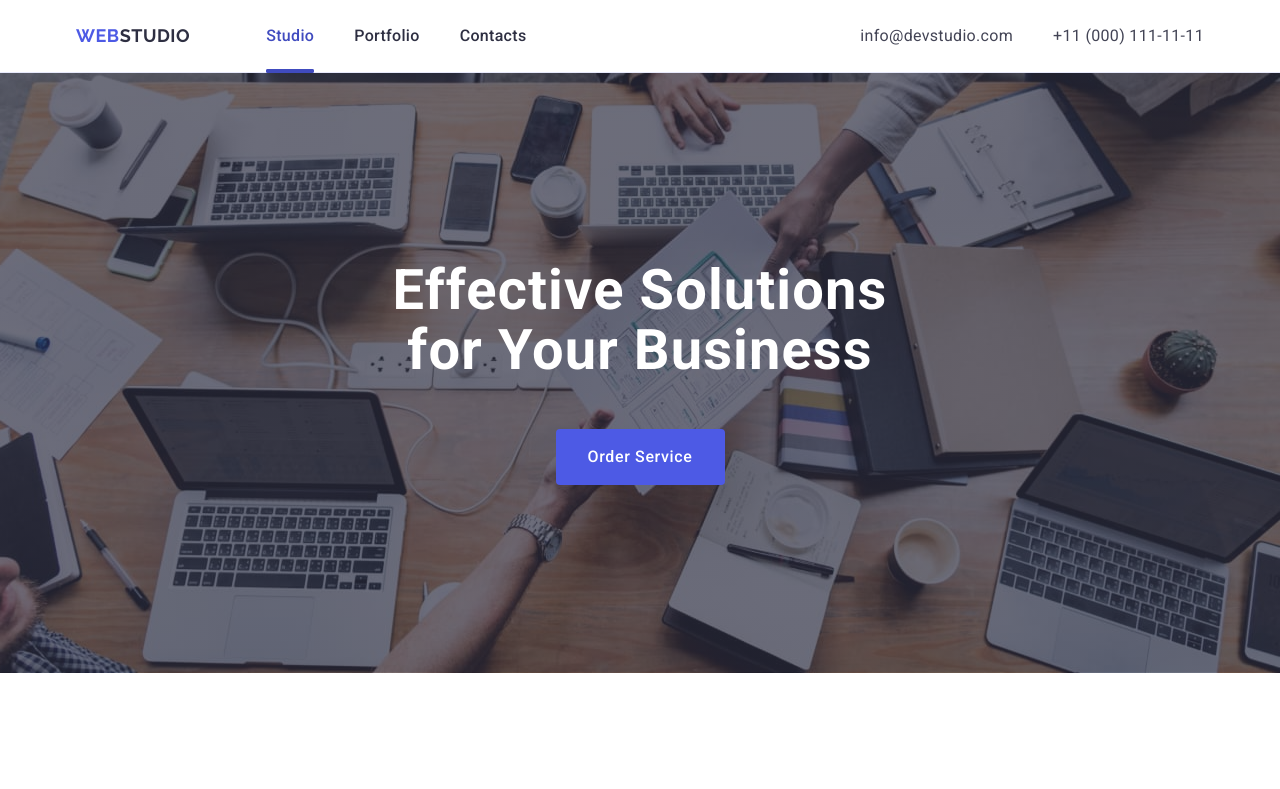
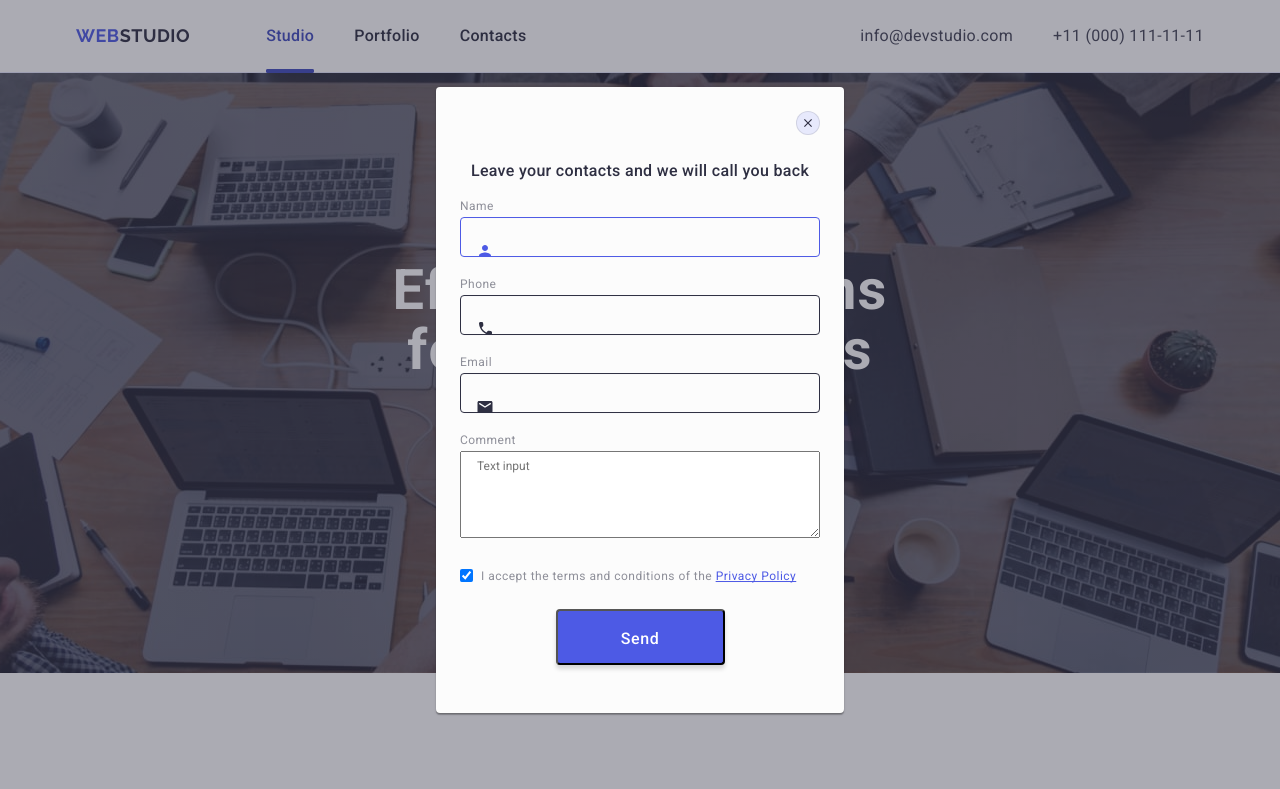
Before and after one commit to KostiukAnton/goit-markup-hw-05, a plain HTML site: page index.html in a window 1280 px wide. Shown: the top 789 px of the page. Drawn offline with nearby package versions, Linux system fonts and the light colour scheme.

Commit message:
bug fixed

```diff
--- a/css/styles.css
+++ b/css/styles.css
@@ -435,6 +435,10 @@ transition: background-color 250ms cubic-bezier(0.4, 0, 0.2, 1);
     margin-bottom: 16px;
 }
 
+.contaiter-social-media {
+    margin-right: 80px;
+}
+
 .contaiter-social-media .social-links-list {
     gap: 16px;
 }
@@ -466,6 +470,7 @@ transition: background-color 250ms cubic-bezier(0.4, 0, 0.2, 1);
     border: 1px solid #fff;
     border-radius: 4px;
     width: 264px;
+    height: 40px;
     box-shadow: 0 4px 4px 0 rgba(0, 0, 0, 0.15);
     background: #2e2f42;
     font-weight: 400;
@@ -481,8 +486,9 @@ transition: background-color 250ms cubic-bezier(0.4, 0, 0.2, 1);
     border-radius: 4px;
     font-family: "Roboto", sans-serif;
     padding: 8px 24px;
-    width: 165px;
+    min-width: 165px;
     height: 40px;
+    border: none;
     font-weight: 500;
     font-size: 16px;
     line-height: 1.5;
@@ -522,29 +528,28 @@ transition: background-color 250ms cubic-bezier(0.4, 0, 0.2, 1);
     justify-content: center;
     align-items: center;
     pointer-events: none;
-    transition: opacity 250ms ease-in-out;
+    transition: opacity 250ms cubic-bezier(0.4, 0, 0.2, 1), visibility 250ms cubic-bezier(0.4, 0, 0.2, 1);
 }
 
-/* .modal-overlay.is-open {
+.modal-overlay.is-open {
     opacity: 1;
     pointer-events: auto;
-} */
+}
 
 .modal {
     box-shadow: 0 1px 1px 0 rgba(0, 0, 0, 0.14), 0 1px 3px 0 rgba(0, 0, 0, 0.12), 0 2px 1px 0 rgba(0, 0, 0, 0.2);
     background: #fcfcfc;
     border-radius: 4px;
-    max-width: 408px;
-    /* max-height: 80%; */
+    width: 408px;
+    min-height: 584px;
     overflow-y: auto;
-    /* display: flex;
-    justify-content: center;
-    align-items: center;
-    flex-direction: column; */
-    position: relative;
-    padding-left: 24px;
-    padding-right: 24px;
-    margin-top: 80px;
+    position: absolute;
+    padding: 72px 24px 24px 24px;
+    top: 50%;
+    left: 50%;
+    transform: translate(-50%, -50%);
+    transition: transform 250ms cubic-bezier(0.4, 0, 0.2, 1);
+
 }
 
 .modal-button-close {
@@ -553,34 +558,35 @@ transition: background-color 250ms cubic-bezier(0.4, 0, 0.2, 1);
     width: 24px;
     height: 24px;
     border: 1px solid rgba(0, 0, 0, 0.1);
-    ;
     border-radius: 50%;
     display: flex;
     justify-content: center;
     align-items: center;
-    transition: background-color 250ms cubic-bezier(0.4, 0, 0.2, 1);
+    transition: background-color 250ms cubic-bezier(0.4, 0, 0.2, 1), border 250ms cubic-bezier(0.4, 0, 0.2, 1);
     position: absolute;
     top: 24px;
     right: 24px;
+    padding: 0;
 
 }
 
 .modal-close-icon {
     fill: #2e2f42;
+    transition: fill 250ms cubic-bezier(0.4, 0, 0.2, 1);
 }
 
 .modal-button-close:hover,
 .modal-button-close:focus {
     background-color: #404bbf;
+    border: none;
 }
 
 .modal-button-close:hover .modal-close-icon,
 .modal-button-close:focus .modal-close-icon {
-    fill: #fff;
+    fill: #ffffff;
 }
 
 .modal-title {
-    margin-top: 72px;
     font-weight: 500;
     font-size: 16px;
     line-height: 1.5;
@@ -596,9 +602,13 @@ transition: background-color 250ms cubic-bezier(0.4, 0, 0.2, 1);
     flex-direction: column;
 }
 
+.modal-form-wraper {
+    margin-bottom: 8px;
+}
+
 .input-title {
-    display: flex;
-    flex-direction: column;
+    display: block;
+    margin-bottom: 4px;
     font-weight: 400;
     font-size: 12px;
     line-height: 1.16667;
@@ -622,6 +632,9 @@ transition: background-color 250ms cubic-bezier(0.4, 0, 0.2, 1);
     border-color: #2e2f42;
     margin-top: 4px;
     margin-bottom: 8px;
+    background-color: transparent;
+    outline: transparent;
+    transition: border-color 250ms cubic-bezier(0.4, 0, 0.2, 1);
 
 }
 
@@ -630,7 +643,9 @@ transition: background-color 250ms cubic-bezier(0.4, 0, 0.2, 1);
     pointer-events: none;
     left: 16px;
     fill: #2e2f42;
-    transition: fill 0.25s ease;
+    transition: fill 250ms cubic-bezier(0.4, 0, 0.2, 1);
+    top: 50%;
+    translateY(-50%);
 }
 
 .modal-input:focus {
@@ -645,6 +660,7 @@ transition: background-color 250ms cubic-bezier(0.4, 0, 0.2, 1);
     margin-top: 4px;
     padding: 8px 16px;
     margin-bottom: 16px;
+    width: 100%;
 }
 
 .checkbox-title {
--- a/index.html
+++ b/index.html
@@ -439,7 +439,7 @@
                 </p>
                 <form class="footer-form">
                     <label class="footer-form-lable">
-                        <input class="footer-input" type="email" name="user_email" placeholder="E-mail" />
+                        <input class="footer-input" type="email" name="user-email" placeholder="E-mail" />
                     </label>
                     <button class="footer-subscribe-button" type="submit">Subscribe
                         <svg class="footer-button-icon" width="24" height="24">
@@ -458,45 +458,55 @@
                     <use href="./images/icons.svg#icon-close"></use>
                 </svg>
             </button>
-            <h3 class="modal-title">Leave your contacts and we will call you back</h3>
+            <p class="modal-title">Leave your contacts and we will call you back</p>
             <form class="modal-form">
+                <div class="modal-form-wraper">
                     <label class="input-title" for="user-name">
                         Name
                         <div class="input-wraper">
                             <input class="modal-input" type="text" name="user-name" id="user-name" autofocus />
-                        <svg class="input-icon" width="24" height="18">
+                            <svg class="input-icon" width="18" height="24">
                                 <use href="./images/icons.svg#icon-person"></use>
                             </svg>
                         </div>
                     </label>
+                </div>
+                <div class="modal-form-wraper">
                     <label class="input-title">
                         Phone
                         <div class="input-wraper">
                             <input class="modal-input" type="tel" name="contact_tel" />
-                        <svg class="input-icon" width="24" height="18">
+                            <svg class="input-icon" width="18" height="24">
                                 <use href="./images/icons.svg#icon-phone"></use>
                             </svg>
                         </div>
                     </label>
+                </div>
+                <div class="modal-form-wraper">
                     <label class="input-title">Email
                         <div class="input-wraper">
                             <input class="modal-input" type="email" name="user_email" />
-                        <svg class="input-icon" width="24" height="18">
+                            <svg class="input-icon" width="18" height="24">
                                 <use href="./images/icons.svg#icon-email"></use>
                             </svg>
                         </div>
                     </label>
+                </div>
+                <div class="modal-form-wraper">
                     <label class="input-title">
                         Comment
                         <textarea class="modal-form-textarea" name="Comment" rows="5" placeholder="Text input"></textarea>
                     </label>
-                <label class="checkbox-title">
-                    <input class="checkbox-terms" type="checkbox" name="hobby" value="music" checked />
+                </div>
+                    <label class="checkbox-title" for="user-comment">
+                        <input class="checkbox-terms" id="user-comment" type="checkbox" name="user-comment" checked />
                         <p class="checkbox-text">I accept the terms and conditions of the
                             <a href="" class="link-privacy">Privacy Policy</a>
                         </p>
                     </label>
+
                     <button class="modal-button" type="submit">Send</button>
+                </div>
             </form>
 
         </div>
```
Lines whose indentation alone changed are shown as unchanged.
